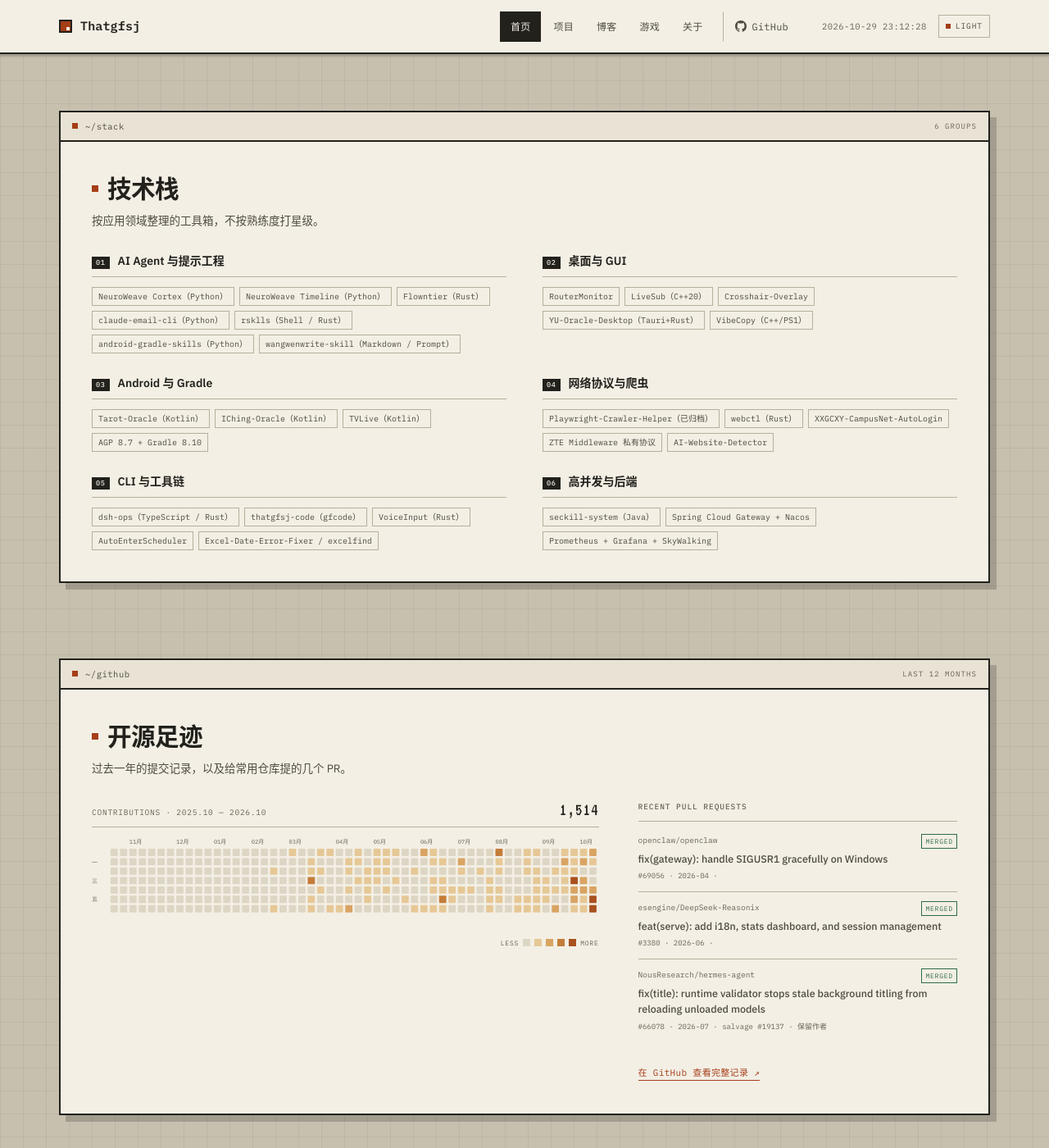
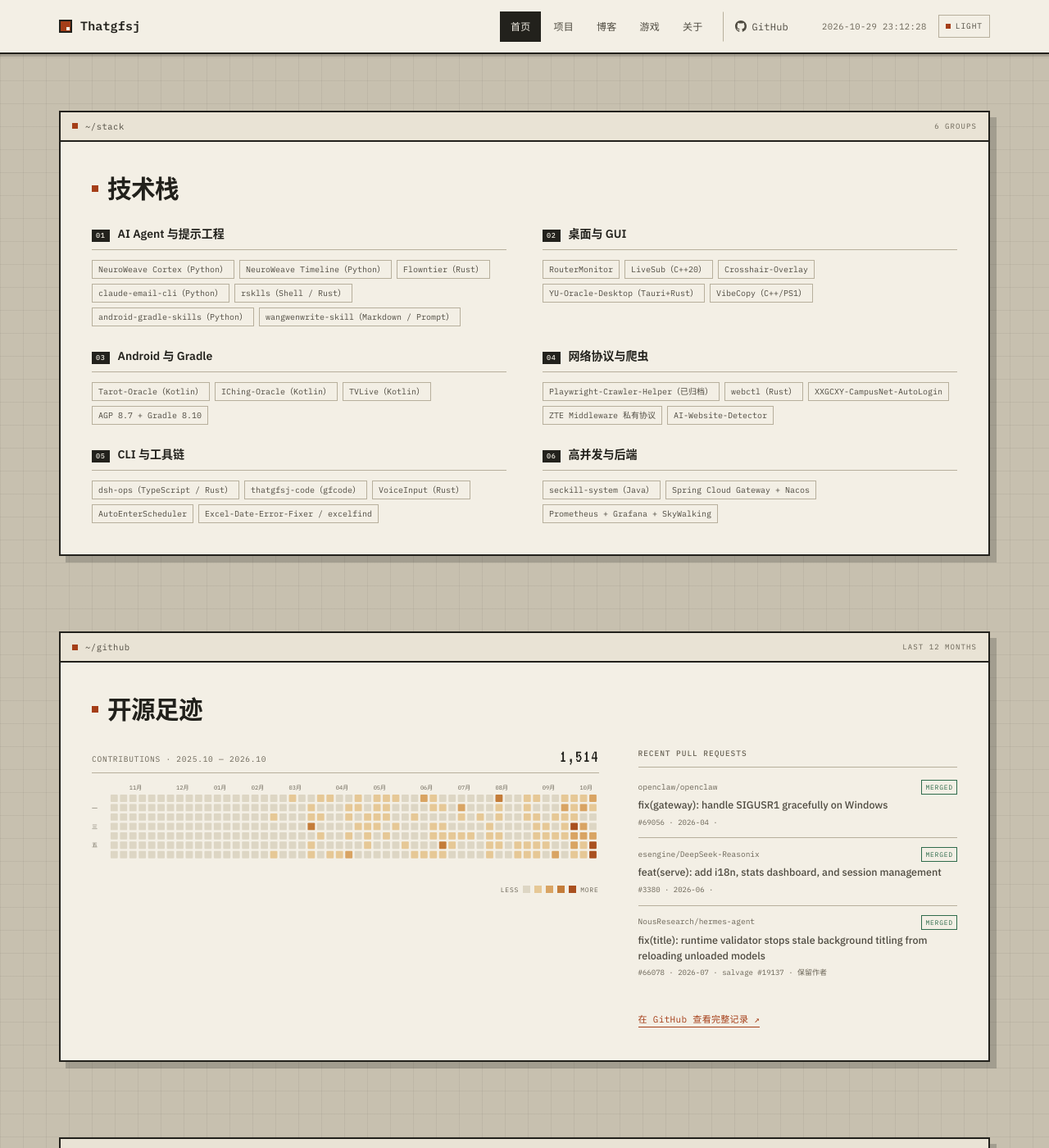
Before and after one commit to Thatgfsj/thatgfsj.github.io, a Jekyll site: the page built from index.md, in a window 1280 px wide and 1400 px high, scrolled down 1498 px. Shown: the whole window at 82% size. Built offline with Jekyll 4.4.1, drawn with Linux system fonts in a browser that asks for light colours; some of the changed text lies outside the part shown.

Commit message:
style: 去掉技术栈 / 开源足迹 / 最新文章的副标题 (#6)
- 三个 section-head 只保留 h2
- 内容与面板结构不变

Closes #5

Co-authored-by: Thatgfsj <171755367+Thatgfsj@users.noreply.github.com>

```diff
--- a/index.md
+++ b/index.md
@@ -116,7 +116,6 @@ layout: default
       <div class="panel__body">
         <header class="section-head">
           <h2>技术栈</h2>
-          <p>按应用领域整理的工具箱，不按熟练度打星级。</p>
         </header>
         {% include stack.html %}
       </div>
@@ -135,7 +134,6 @@ layout: default
       <div class="panel__body">
         <header class="section-head">
           <h2>开源足迹</h2>
-          <p>过去一年的提交记录，以及给常用仓库提的几个 PR。</p>
         </header>
 
         <div class="opensource-grid">
@@ -180,7 +178,6 @@ layout: default
       <div class="panel__body">
         <header class="section-head">
           <h2>最新文章</h2>
-          <p>把踩过的坑、抓过的包、写过的工具，尽量写成别人也能复用的笔记。</p>
         </header>
 
         <div class="post-list">
```
